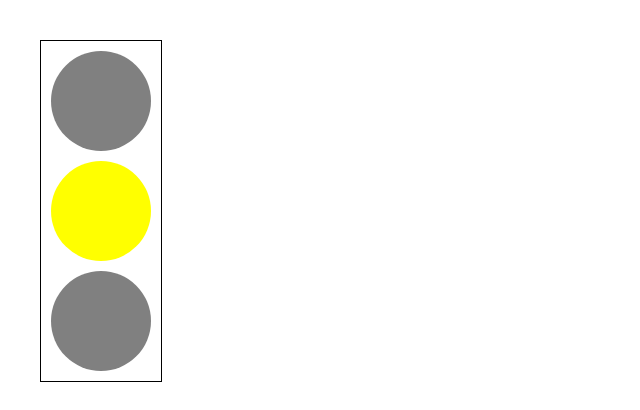
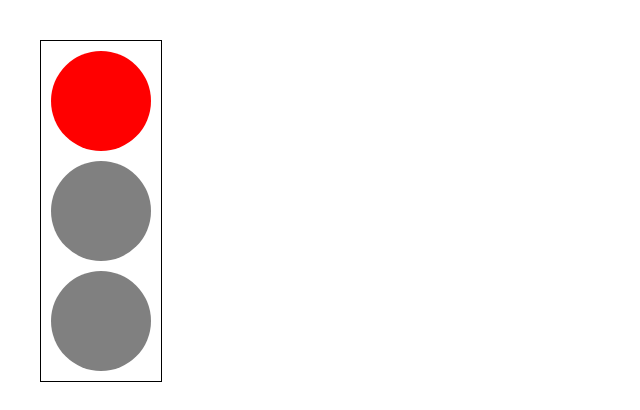
Before and after one commit to Tobin-jn/Daily-Practice, a React (Create React App) app in the folder stoplight-react/: page / in a window 1280 px wide. Shown: the top 410 px of the page, without its empty margins (0-640 px from the left). Built offline with nearby package versions, Linux system fonts and the light colour scheme.

Commit message:
Version 2

```diff
--- a/stoplight-react/src/App.js
+++ b/stoplight-react/src/App.js
@@ -1,3 +1,4 @@
+//Version two uses and interval and switch statement to keep the light going
 import React, { Component } from 'react';
 import './App.css';
 
@@ -6,48 +7,116 @@ class App extends Component {
     super()
 
     this.state = {
-      red: false,
-      yellow: false,
-      green: false,
+    red: { backgroundColor: "red" },
+    yellow: { backgroundColor: "gray" },
+    green: { backgroundColor: "gray" },
+    next: 'yellow'
     }
   }
 
   componentDidMount(){
-    this.changeColors()
+    this.setInterval()
   }
 
-  changeColors = () => {
-    setTimeout(this.changeRed, 5000)
-    setTimeout(this.changeYellow, 7000)
-    setTimeout(this.changeGreen, 9000)
+  setInterval = () => {
+    setTimeout(this.changeColor, 2000)
   }
 
-  changeRed = () => {
-    this.setState({ red: true })
-  }
-
-  changeYellow = () => {
-    this.setState({ red: false, yellow: true })
-  }
-
-  changeGreen = () => {
-    this.setState({ yellow: false, green: true })
+  changeColor = () => {
+    switch( this.state.next ){
+      case 'red':
+        this.setState({
+          red: { backgroundColor: "red" },
+          yellow: { backgroundColor: "gray" },
+          green: { backgroundColor: "gray" },
+          next: 'yellow'
+        });
+        break;
+      case 'yellow':
+        this.setState({
+          red: { backgroundColor: "gray" },
+          yellow: { backgroundColor: "yellow" },
+          green: { backgroundColor: "gray" },
+          next: 'green'
+        });
+        break;
+      case 'green':
+        this.setState({
+          red: { backgroundColor: "gray" },
+          yellow: { backgroundColor: "gray" },
+          green: { backgroundColor: "green" },
+          next: 'red'
+        });
+        break;
+    }
+    this.setInterval()
   }
 
   render() {
-    let light = 'light'
-    let redClass = 'light red'
-    let yellowClass = 'light yellow'
-    let greenClass = 'light green'
-
     return (
       <div className="App">
-        <div className= { this.state.red ? redClass : light }> </div>
-        <div className= { this.state.yellow ? yellowClass : light }> </div>
-        <div className= { this.state.green ? greenClass : light }> </div>
+        <div className= 'light' style={this.state.red}></div>
+        <div className= 'light' style={this.state.yellow}></div>
+        <div className= 'light' style={this.state.green}></div>
       </div>
     );
   }
 }
 
 export default App;
+
+//Version One
+
+// import React, { Component } from 'react';
+// import './App.css';
+
+// class App extends Component {
+//   constructor() {
+//     super()
+
+//     this.state = {
+//       red: false,
+//       yellow: false,
+//       green: false,
+//     }
+//   }
+
+//   componentDidMount(){
+//     this.changeColors()
+//   }
+
+//   changeColors = () => {
+//     setTimeout(this.changeRed, 5000)
+//     setTimeout(this.changeYellow, 7000)
+//     setTimeout(this.changeGreen, 9000)
+//   }
+
+//   changeRed = () => {
+//     this.setState({ red: true })
+//   }
+
+//   changeYellow = () => {
+//     this.setState({ red: false, yellow: true })
+//   }
+
+//   changeGreen = () => {
+//     this.setState({ yellow: false, green: true })
+//   }
+
+//   render() {
+//     let light = 'light'
+//     let redClass = 'light red'
+//     let yellowClass = 'light yellow'
+//     let greenClass = 'light green'
+
+//     return (
+//       <div className="App">
+//         <div className= { this.state.red ? redClass : light }> </div>
+//         <div className= { this.state.yellow ? yellowClass : light }> </div>
+//         <div className= { this.state.green ? greenClass : light }> </div>
+//       </div>
+//     );
+//   }
+// }
+
+// export default App;
```
